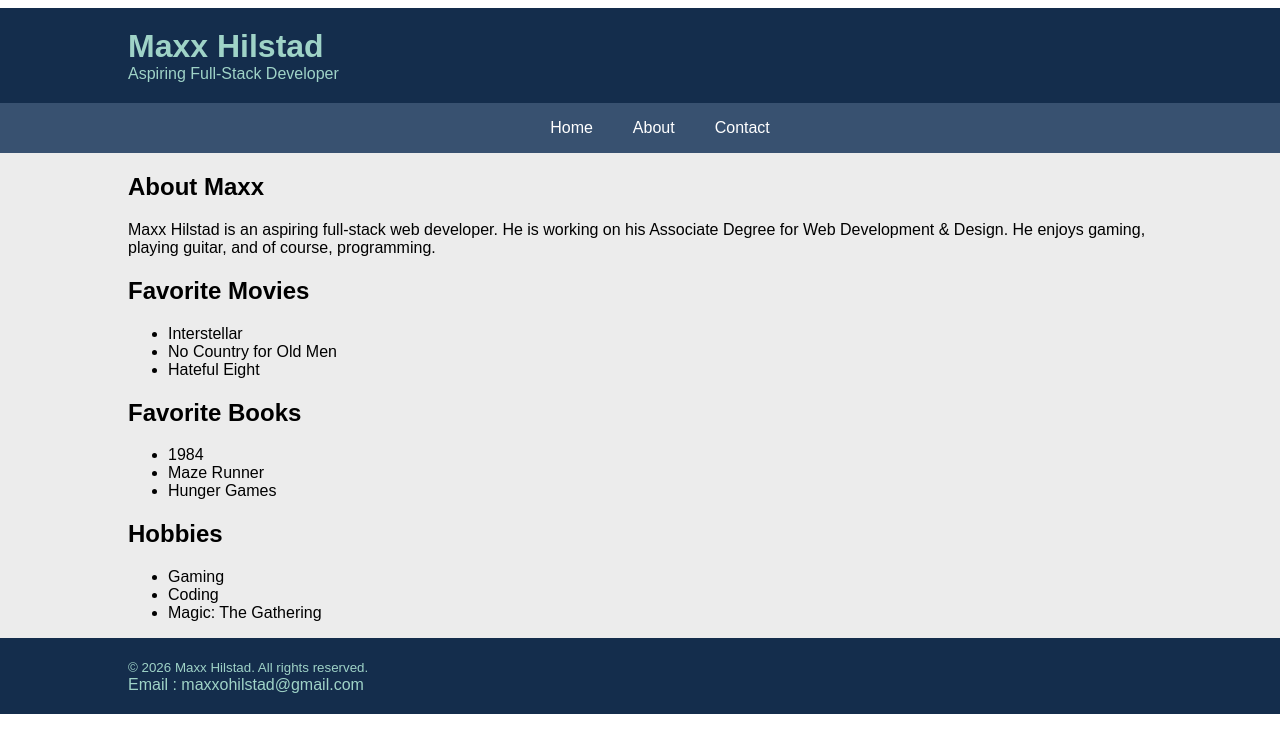
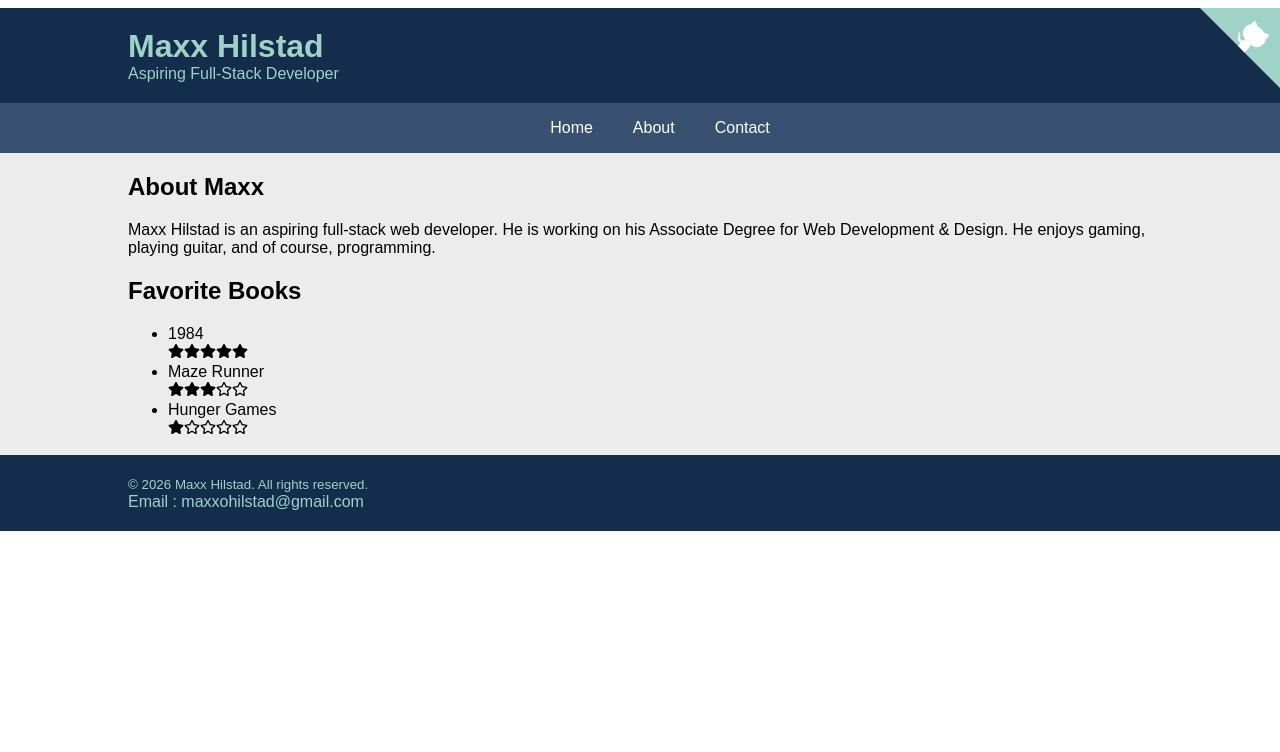
Before and after one commit to maxxhilstad/maxxhilstad.github.io, a React (Vite) app: page / in a window 1280 px wide. Shown: the top 752 px of the page. Built offline with nearby package versions, Linux system fonts and the light colour scheme.

Commit message:
StarRating added.

```diff
--- a/package.json
+++ b/package.json
@@ -11,7 +11,8 @@
   },
   "dependencies": {
     "react": "^19.2.0",
-    "react-dom": "^19.2.0"
+    "react-dom": "^19.2.0",
+    "react-icons": "^5.5.0"
   },
   "devDependencies": {
     "@eslint/js": "^9.39.1",
--- a/src/App.jsx
+++ b/src/App.jsx
@@ -1,24 +1,25 @@
 import Header from "./components/header.jsx"
 import Nav from "./components/Nav.jsx"
 import Footer from "./components/Footer.jsx"
+import StarRating from "./components/StarRating.jsx"
 
-const favMovies = [
-  'Interstellar',
-  'No Country for Old Men',
-  'Hateful Eight'
+// const favMovies = [
+//   'Interstellar',
+//   'No Country for Old Men',
+//   'Hateful Eight'
+// ]
+
+const favBooks = [
+  {title:'1984', initialRating: 5},
+  {title:'Maze Runner', initialRating: 3},
+  {title:'Hunger Games', initialRating: 1}
 ]
 
-const favBooks = [
-  '1984',
-  'Maze Runner',
-  'Hunger Games'
-]
-
-const hobbies = [
-  'Gaming',
-  'Coding',
-  'Magic: The Gathering'
-]
+// const hobbies = [
+//   'Gaming',
+//   'Coding',
+//   'Magic: The Gathering'
+// ]
 
 const App = () =>{
 
@@ -28,6 +29,13 @@ const App = () =>{
       <Header name = "Maxx Hilstad" tagLine = "Aspiring Full-Stack Developer">
         <Nav />
       </Header>
+      <a href="https://github.com/maxxhilstad/maxxhilstad.github.io" className="github-corner" aria-label="View source on GitHub">
+        <svg width="80" height="80" viewBox="0 0 250 250" style={{fill:"var(--turquoise)", color:"#fff", position: "absolute", top: 0, border: 0, right: 0}} aria-hidden="true">
+          <path d="M0,0 L115,115 L130,115 L142,142 L250,250 L250,0 Z"/>
+          <path d="M128.3,109.0 C113.8,99.7 119.0,89.6 119.0,89.6 C122.0,82.7 120.5,78.6 120.5,78.6 C119.2,72.0 123.4,76.3 123.4,76.3 C127.3,80.9 125.5,87.3 125.5,87.3 C122.9,97.6 130.6,101.9 134.4,103.2" fill="currentColor" style={{transformOrigin: "130px 106px"}} className="octo-arm"/>
+          <path d="M115.0,115.0 C114.9,115.1 118.7,116.5 119.8,115.4 L133.7,101.6 C136.9,99.2 139.9,98.4 142.2,98.6 C133.8,88.0 127.5,74.4 143.8,58.0 C148.5,53.4 154.0,51.2 159.7,51.0 C160.3,49.4 163.2,43.6 171.4,40.1 C171.4,40.1 176.1,42.5 178.8,56.2 C183.1,58.6 187.2,61.8 190.9,65.4 C194.5,69.0 197.7,73.2 200.1,77.6 C213.8,80.2 216.3,84.9 216.3,84.9 C212.7,93.1 206.9,96.0 205.4,96.6 C205.1,102.4 203.0,107.8 198.3,112.5 C181.9,128.9 168.3,122.5 157.7,114.1 C157.9,116.9 156.7,120.9 152.7,124.9 L141.0,136.5 C139.8,137.7 141.6,141.9 141.8,141.8 Z" fill="currentColor" className="octo-body"/>
+        </svg>
+      </a>
       <main>
         <section>
           <h2>About Maxx</h2>
@@ -36,18 +44,18 @@ const App = () =>{
           </p>
         </section>
         <section>
-          <h2>Favorite Movies</h2>
+          {/* <h2>Favorite Movies</h2>
           <ul>
             {favMovies.map((movie, index) => <li key = { index }>{ movie }</li>)}
-          </ul>
+          </ul> */}
           <h2>Favorite Books</h2>
           <ul>
-            {favBooks.map((book, index) => <li key = { index }>{ book }</li>)}
+            {favBooks.map((book, index) => <li key = { index }>{ book.title }<StarRating initialRating = {book.initialRating}/></li>)}
           </ul>
-          <h2>Hobbies</h2>
+          {/* <h2>Hobbies</h2>
           <ul>
             {hobbies.map((hobby, index) => <li key = { index }>{ hobby }</li>)}
-          </ul>
+          </ul> */}
         </section>
       </main>
       <Footer />
--- /dev/null
+++ b/src/components/StarRating.jsx
@@ -0,0 +1,18 @@
+import { FaStar, FaRegStar } from 'react-icons/fa'
+import { useState } from 'react'
+
+const StarRating = ({ initialRating, color }) => {
+
+    const [ rating, setRating ] = useState(initialRating || 0)
+    return (
+        <div>
+            {[1, 2, 3, 4, 5].map((star) =>
+                star <= rating
+                    ? <span key={star} onClick={()=>setRating(star)}><FaStar key={star} color={color || "black"} /></span>
+                    : <span key={star} onClick={()=>setRating(star)}><FaRegStar key={star} color={color || "black"} /></span>
+            )}
+        </div>
+    )
+}
+
+export default StarRating
--- a/src/index.css
+++ b/src/index.css
@@ -67,3 +67,5 @@ footer {
 footer p {
     color: var(--turquoise);
 }
+
+.github-corner:hover .octo-arm{animation:octocat-wave 560ms ease-in-out}@keyframes octocat-wave{0%,100%{transform:rotate(0)}20%,60%{transform:rotate(-25deg)}40%,80%{transform:rotate(10deg)}}@media (max-width:500px){.github-corner:hover .octo-arm{animation:none}.github-corner .octo-arm{animation:octocat-wave 560ms ease-in-out}}
```
Also changed, not shown: 6 other files (tests, documents, lock files or other folders).
